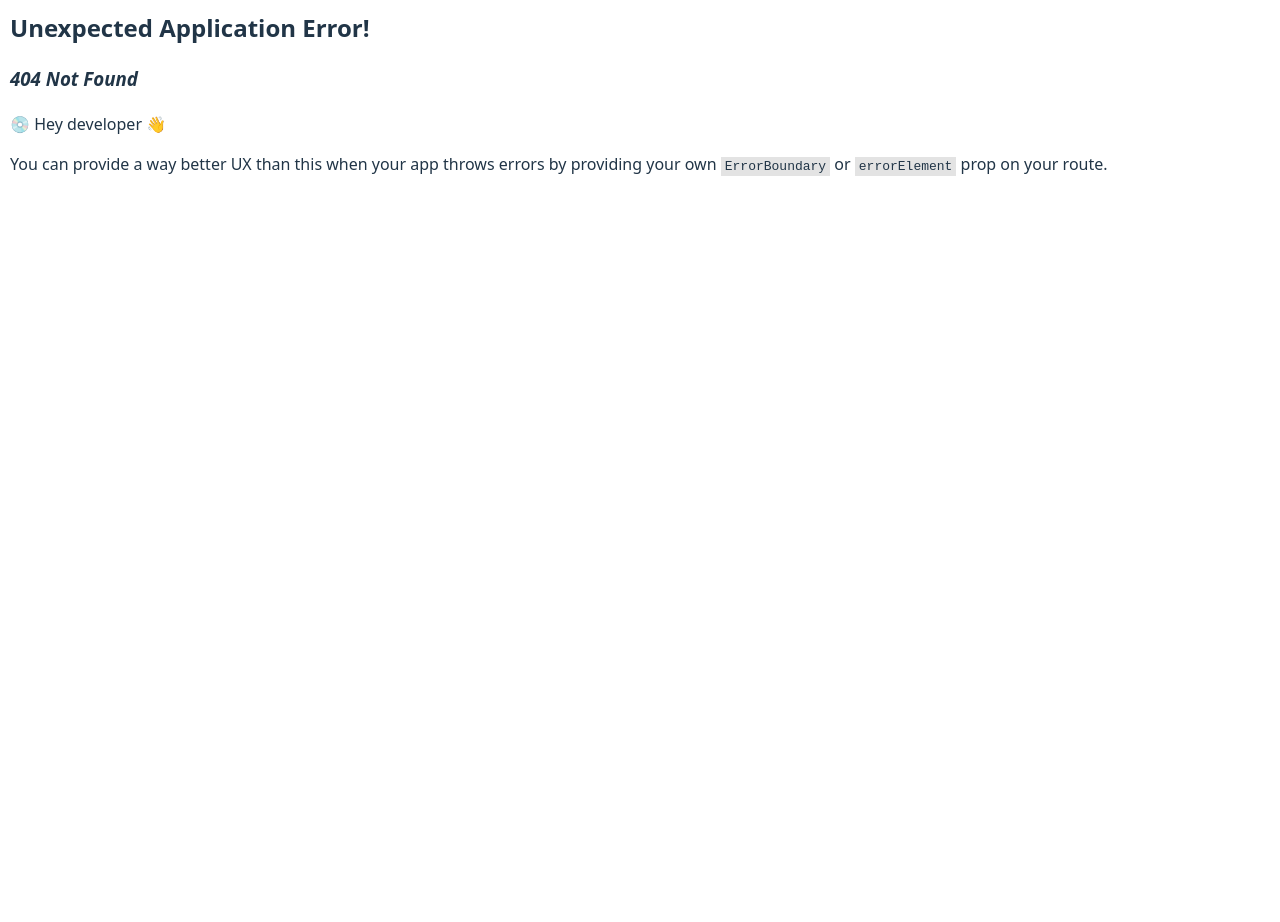
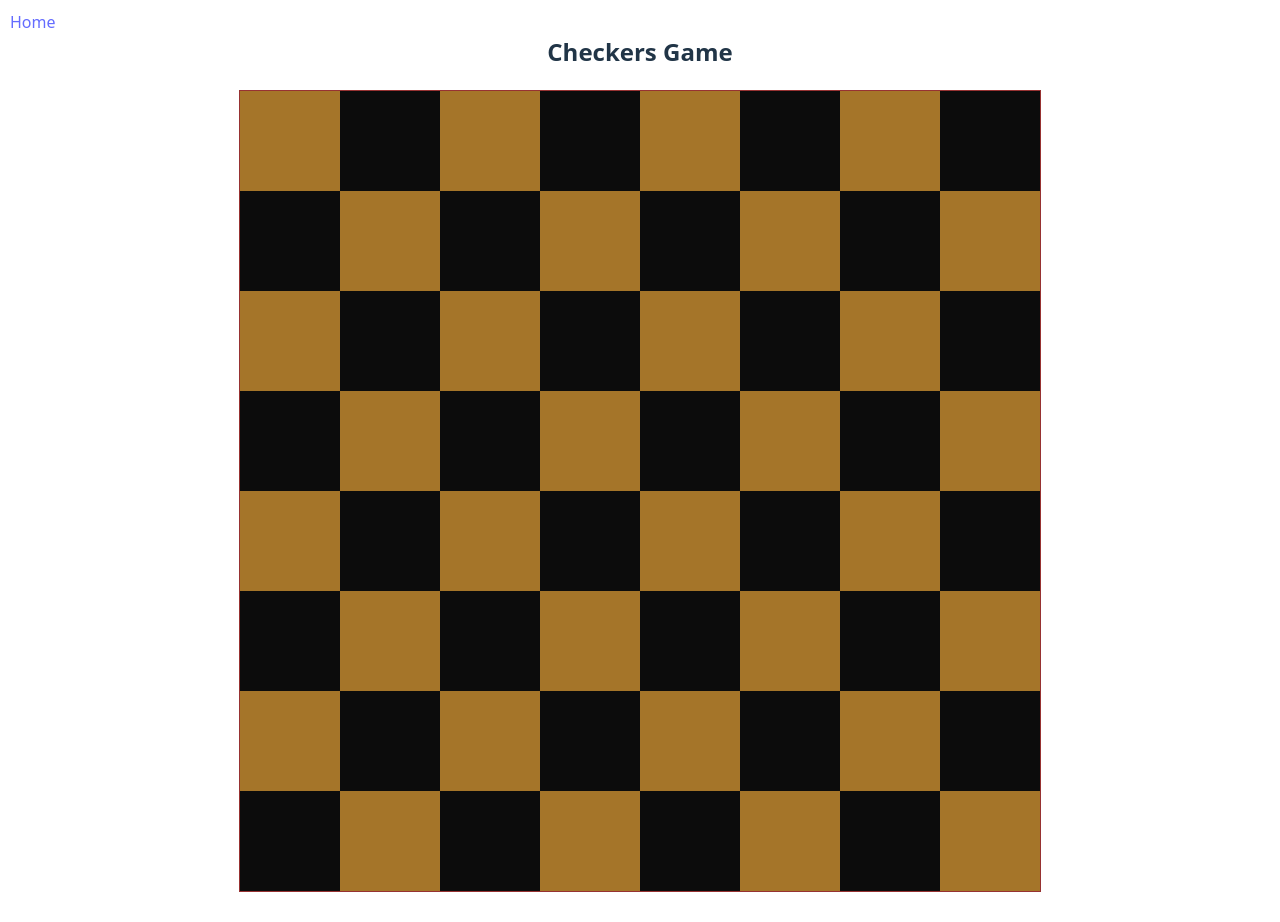
Before and after one commit to AverytKyle/Game-Site, a React (Vite) app in the folder frontend/: page /checkers in a window 1280 px wide. Before the commit this address had no page. Before the commit the page ends 800 px from the top, so only its background shows below. Built offline with nearby package versions, Linux system fonts and the light colour scheme.

Commit message:
made board, working on pieces

```diff
--- /dev/null
+++ b/frontend/src/components/Checkers/Board.js
@@ -0,0 +1,39 @@
+import Piece from "./Piece";
+
+class Board {
+    constructor() {
+        this.board = Array(8).fill(null).map(() => Array(8).fill(null));
+    }
+
+    renderBoard() {
+        const boardElement = document.getElementsByClassName('checkers-game-board')[0];
+        for (let row = 0; row < 8; row++) {
+            for (let col = 0; col < 8; col++) {
+                const cell = document.createElement('div');
+                cell.classList.add('cell');
+                if ((row + col) % 2 === 0) {
+                    cell.classList.add('light');
+                } else {
+                    cell.classList.add('dark');
+                }
+                boardElement.appendChild(cell);
+            }
+        } return boardElement;
+    }
+
+    placePiece(piece, row, col) {
+        if (row < 3 && piece.getColor() === 'red' && (row + col) % 2 === 0) {
+            this.board[row][col] = piece;
+        } else if (row > 5 && piece.getColor() === 'black' && (row + col) % 2 === 1) {
+            this.board[row][col] = piece;
+        } else {
+            console.log('Invalid piece placement');
+        }
+    }
+
+    getBoard() {
+        return this.board;
+    }
+}
+
+export default Board;
--- /dev/null
+++ b/frontend/src/components/Checkers/Checkers.css
@@ -0,0 +1,46 @@
+.checkers-game-container {
+    display: flex;
+    flex-direction: column;
+    align-items: center;
+}
+
+.checkers-game-board {
+    display: grid;
+    width: 800px;
+    height: 800px;
+    grid-template-columns: repeat(8, auto);
+    grid-template-rows: repeat(8, auto);
+    margin: 20px auto;
+    border: #973232 1px solid;
+    /* gap: 2px; */
+}
+
+/* .checkers-cell {
+    width: 100px;
+    height: 100px;
+    display: flex;
+    align-items: center;
+    justify-content: center;
+    border: #973232 1px solid;
+    cursor: pointer;
+} */
+
+.cell.dark {
+    background-color: #0c0c0c;
+    width: auto;
+    height: auto;
+}
+
+.cell.light {
+    background-color: #a57529;
+    width: 100%;
+    height: 100%;
+}
+
+.checkers-piece {
+    width: 70px;
+    height: 70px;
+    border-radius: 50%;
+    box-shadow: 0 0 5px rgba(8, 8, 8, 0.5);
+    background-color: red;
+}
--- /dev/null
+++ b/frontend/src/components/Checkers/Checkers.jsx
@@ -0,0 +1,35 @@
+import { useState, useEffect, use } from 'react';
+import Board from './Board';
+import Piece from './Piece';
+import './Checkers.css';
+
+function CheckersGame() {
+    const board = new Board();
+
+    useEffect(() => {
+        board.renderBoard();
+        return () => {
+            // Cleanup: clear the board on unmount
+            const boardElement = document.getElementsByClassName('checkers-game-board')[0];
+            if (boardElement) boardElement.innerHTML = '';
+        };
+    }, []);
+
+    const createBoard = () => {
+        board.placePiece()
+    };
+
+
+    return (
+        <div className="checkers-game-container">
+            <div className="checkers-game-title">
+                <h2>Checkers Game</h2>
+            </div>
+            <div className="checkers-game-board">
+                {/* {createBoard()} */}
+            </div>
+        </div>
+    );
+}
+
+export default CheckersGame;
--- /dev/null
+++ b/frontend/src/components/Checkers/Piece.js
@@ -0,0 +1,25 @@
+class Piece {
+    constructor(position, color) {
+        this.position = position; // { row: int, col: int }
+        this.color = color; // 'red' or 'black'
+        this.isKing = false;
+        this.element = null;
+    }
+
+    makeKing() {
+        this.isKing = true;
+    }
+
+    move(newPosition) {
+        this.position = newPosition;
+    }
+
+    render() {
+        const pieceElement = document.createElement('div');
+        pieceElement.classList.add('checkers-piece', this.color);
+        this.element = pieceElement;
+        return pieceElement;
+    }
+}
+
+export default Piece;
--- a/frontend/src/components/HomePage/HomePage.jsx
+++ b/frontend/src/components/HomePage/HomePage.jsx
@@ -14,6 +14,11 @@ function HomePage() {
             id: 2,
             title: "Snake",
             path: "/snake",
+        },
+        {
+            id: 3,
+            title: "Checkers",
+            path: "/checkers",
         },
     ];
 
--- /dev/null
+++ b/frontend/src/components/Navigation/Navigation.jsx
@@ -0,0 +1,11 @@
+import { NavLink } from "react-router-dom";
+
+function Navigation() {
+    return (
+        <div>
+            <nav><NavLink to="/">Home</NavLink></nav>
+        </div>
+    );
+}
+
+export default Navigation;
--- a/frontend/src/router/index.jsx
+++ b/frontend/src/router/index.jsx
@@ -1,9 +1,23 @@
-import { createBrowserRouter } from "react-router-dom";
+import { createBrowserRouter, Outlet } from "react-router-dom";
 import HomePage from "../components/HomePage/HomePage.jsx";
 import TicTacToe from "../components/TicTacToe/TicTacToe.jsx";
 import SnakeGame from "../components/Snake/SnakeGame.jsx";
+import Navigation from "../components/Navigation/Navigation.jsx";
+import CheckersGame from "../components/Checkers/Checkers.jsx";
+
+function Layout() {
+    return (
+        <div>
+            <Navigation />
+            <Outlet />
+        </div>
+    );
+}
 
 export const router = createBrowserRouter([
+    {
+        element: <Layout />,
+        children: [
             {
                 path: "/",
                 element: <HomePage />,
@@ -15,5 +29,11 @@ export const router = createBrowserRouter([
             {
                 path: "/snake",
                 element: <SnakeGame />,
+            },
+            {
+                path: "/checkers",
+                element: <CheckersGame />,
+            }
+        ],
     }
 ]);
```
Lines whose indentation alone changed are shown as unchanged.
